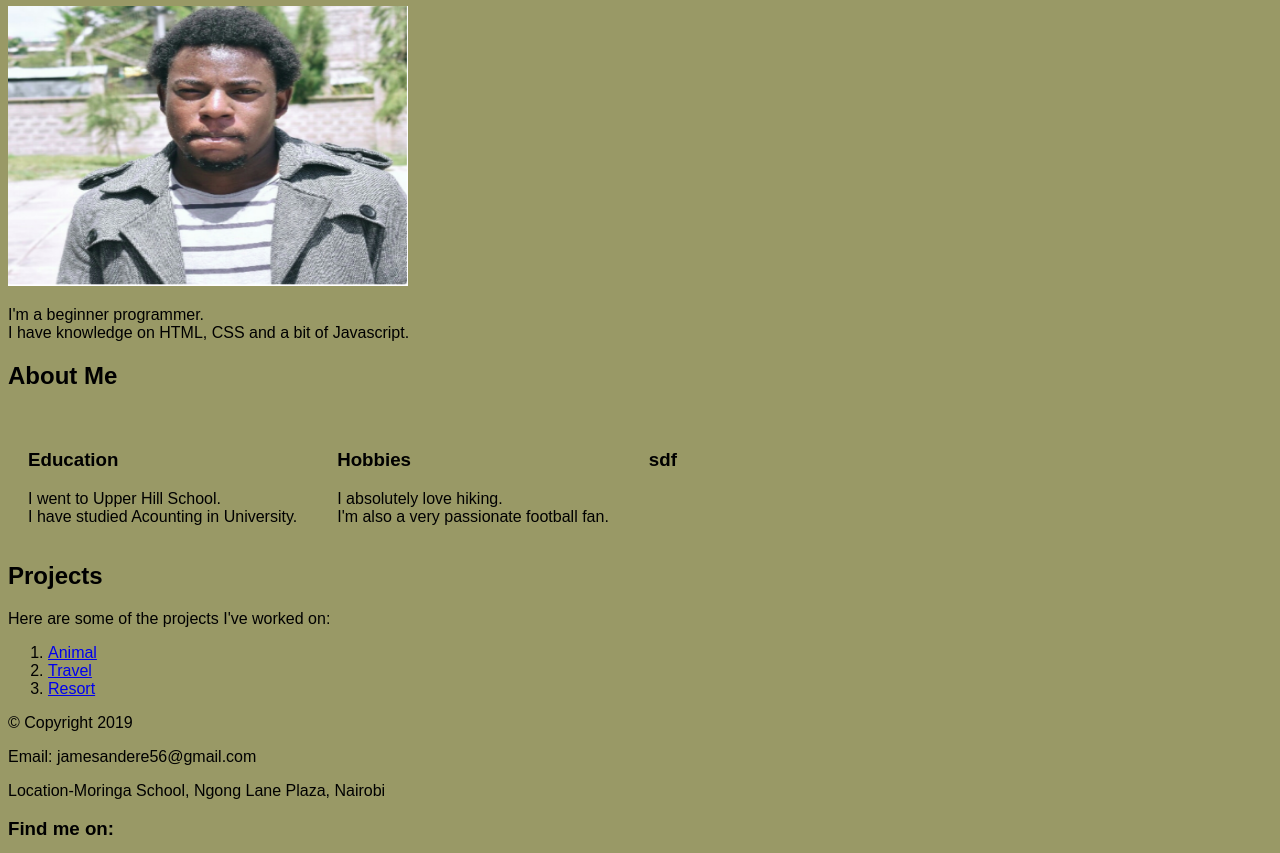
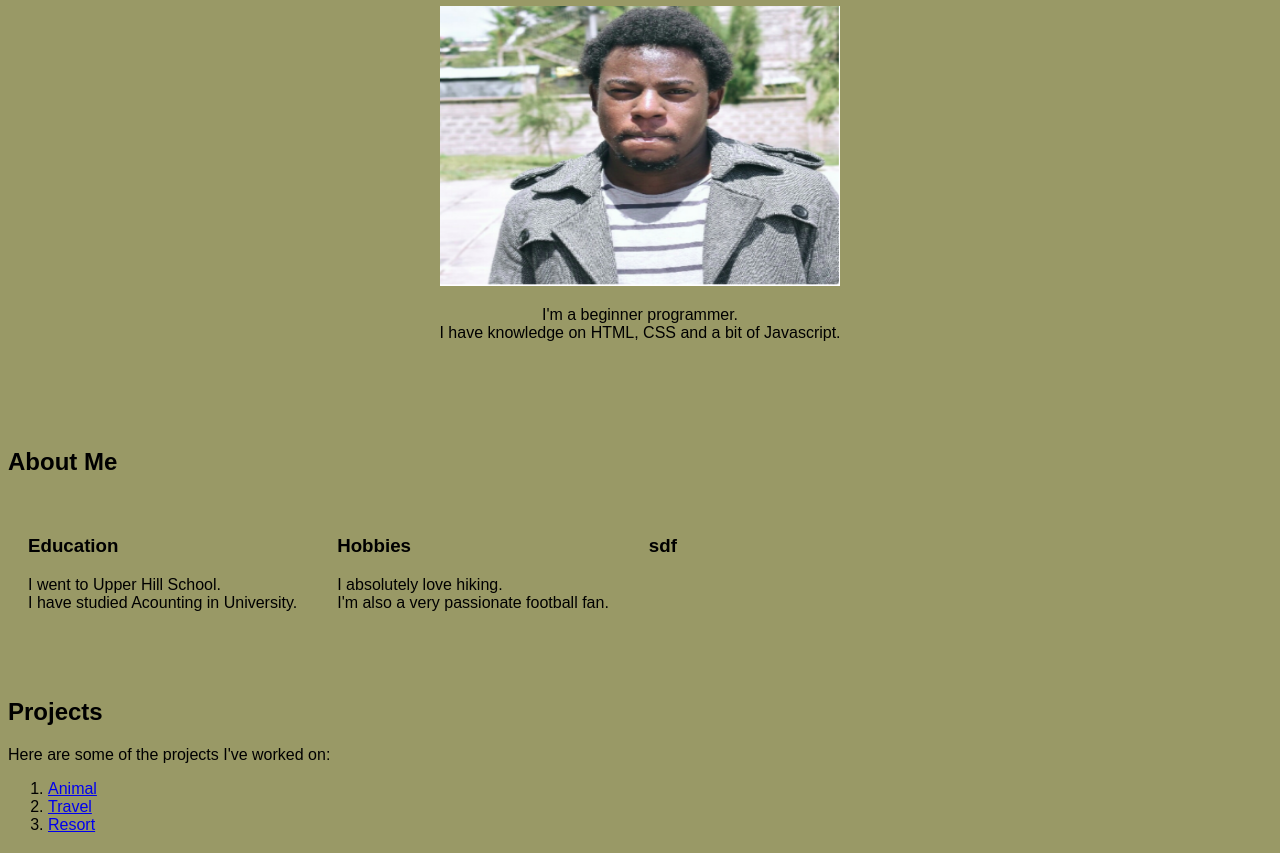
Before and after one commit to jamesandere/james-portfolio, a plain HTML site: page index.html in a window 1280 px wide. Shown: the part 155-1008 px from the top of the page. Drawn offline with Linux system fonts and the light colour scheme.

Commit message:
Style navigation links

```diff
--- a/css/styles.css
+++ b/css/styles.css
@@ -23,6 +23,19 @@ ul>li>a{
   font-size: 20px;
   color:white;
 }
+ul>li>a:hover{
+  color: tomato;
+}
 #head{
   clear: right;
+  text-align: center;
+  padding-bottom: 40px;
 }
+#about{
+  padding-top: 30px;
+  padding-bottom: 40px;
+}
+#proj{
+  padding-top: 30px;
+  padding-bottom: 40px;
+}
```
